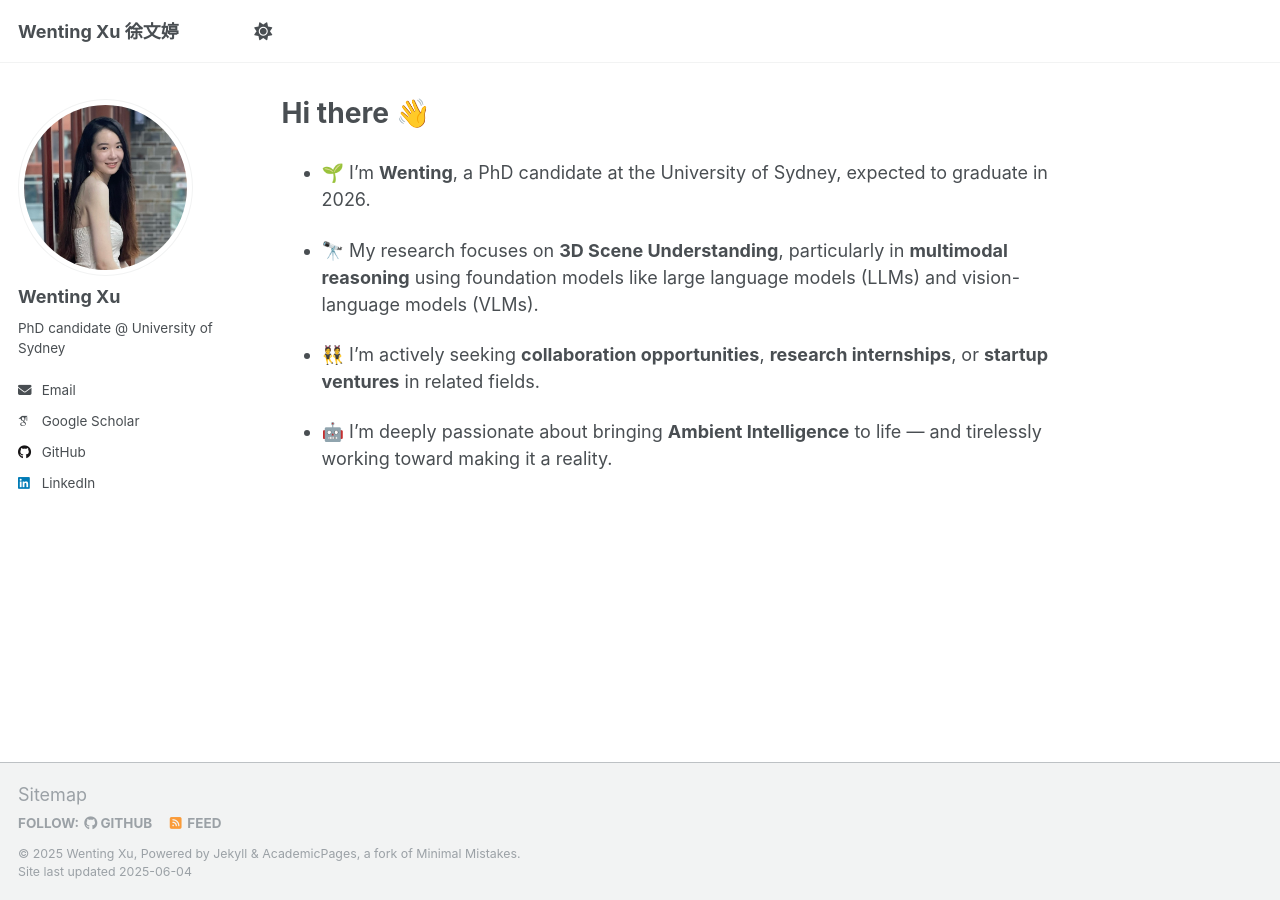
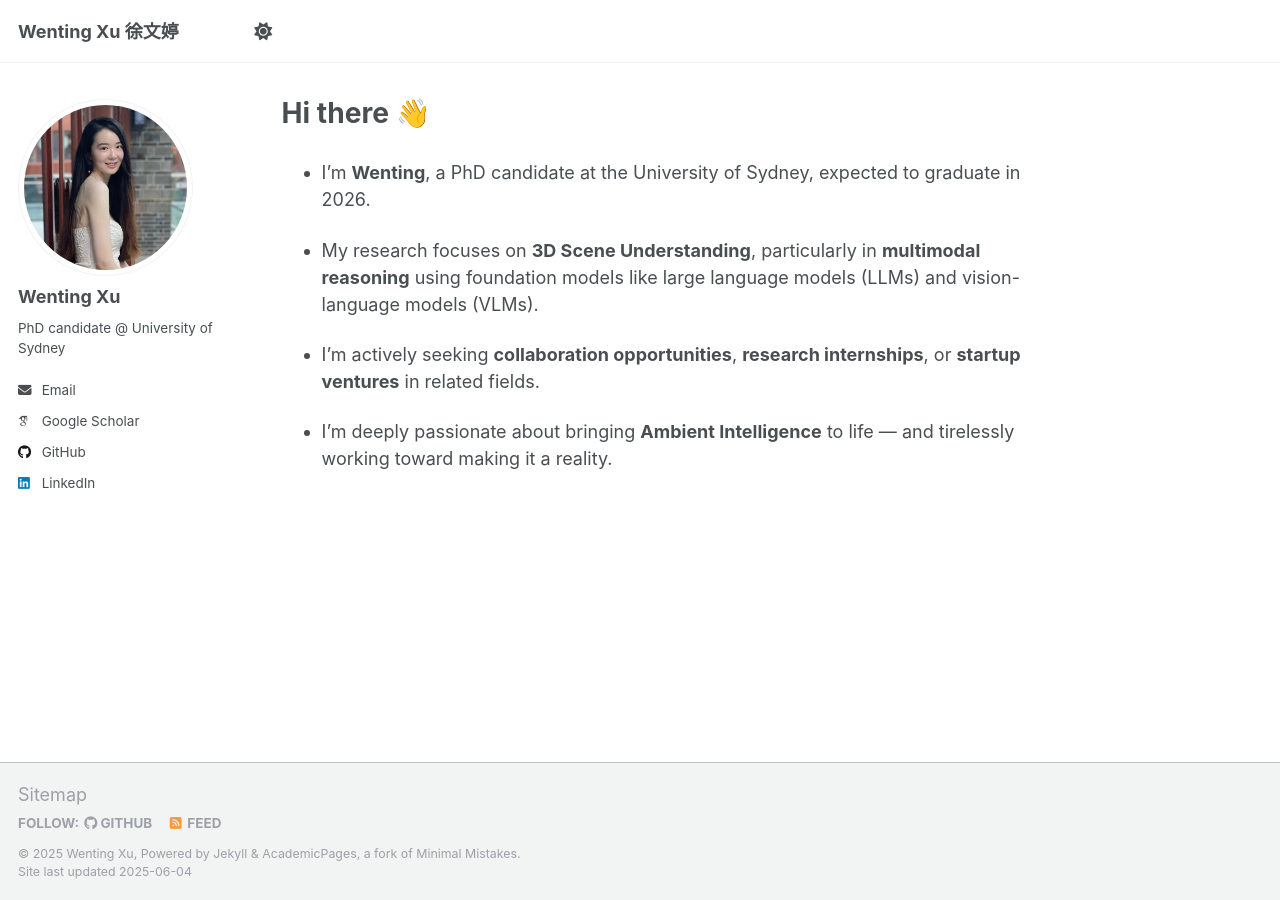
Before and after one commit to WentingXu3o3/wentingxu3o3.github.io, a Jekyll site: the page built from _pages/about.md, in a window 1280 px wide. Built offline with Jekyll 4.4.1, drawn with Linux system fonts in a browser that asks for light colours; some web fonts are replaced.

```diff
--- a/_pages/about.md
+++ b/_pages/about.md
@@ -7,10 +7,10 @@ redirect_from:
   - /about.html
 ---
 
-- 🌱 I'm **Wenting**, a PhD candidate at the University of Sydney, expected to graduate in 2026.
+- I'm **Wenting**, a PhD candidate at the University of Sydney, expected to graduate in 2026.
 
-- 🔭 My research focuses on **3D Scene Understanding**, particularly in **multimodal reasoning** using foundation models like large language models (LLMs) and vision-language models (VLMs).
+- My research focuses on **3D Scene Understanding**, particularly in **multimodal reasoning** using foundation models like large language models (LLMs) and vision-language models (VLMs).
 
-- 👯 I'm actively seeking **collaboration opportunities**, **research internships**, or **startup ventures** in related fields.
+- I'm actively seeking **collaboration opportunities**, **research internships**, or **startup ventures** in related fields.
 
-- 🤖 I’m deeply passionate about bringing **Ambient Intelligence** to life — and tirelessly working toward making it a reality.
+- I’m deeply passionate about bringing **Ambient Intelligence** to life — and tirelessly working toward making it a reality.
```
